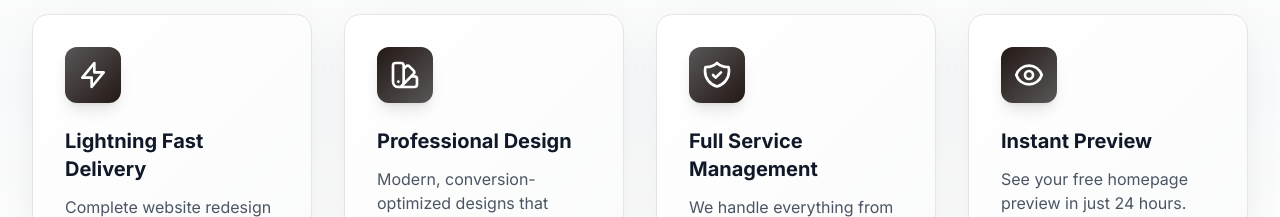
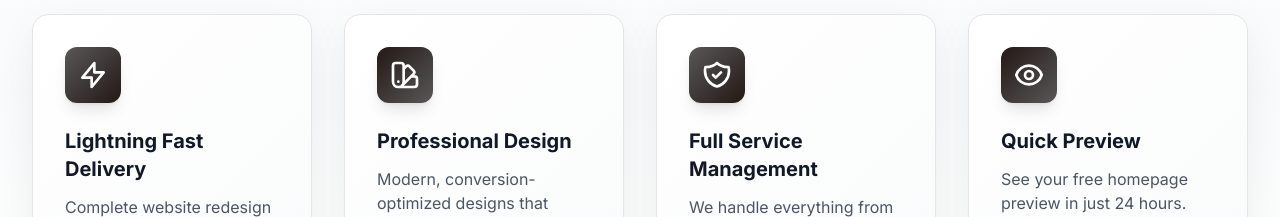
Before and after one commit to colecooke/sitesheep-website, a Next.js app: page / in a window 1280 px wide. Shown: the part 1460-1677 px from the top of the page. Built offline with nearby package versions, Linux system fonts and the light colour scheme.

Commit message:
Update site

```diff
--- a/app/page.tsx
+++ b/app/page.tsx
@@ -250,7 +250,7 @@
                   <path strokeLinecap="round" strokeLinejoin="round" strokeWidth={2} d="M2.458 12C3.732 7.943 7.523 5 12 5c4.478 0 8.268 2.943 9.542 7-1.274 4.057-5.064 7-9.542 7-4.477 0-8.268-2.943-9.542-7z" />
                 </svg>
               </div>
-              <h3 className="text-xl font-bold mb-3 text-gray-900">Instant Preview</h3>
+              <h3 className="text-xl font-bold mb-3 text-gray-900">Quick Preview</h3>
               <p className="text-gray-600">See your free homepage preview in just 24 hours. Love it before you commit.</p>
             </div>
           </div>
```
